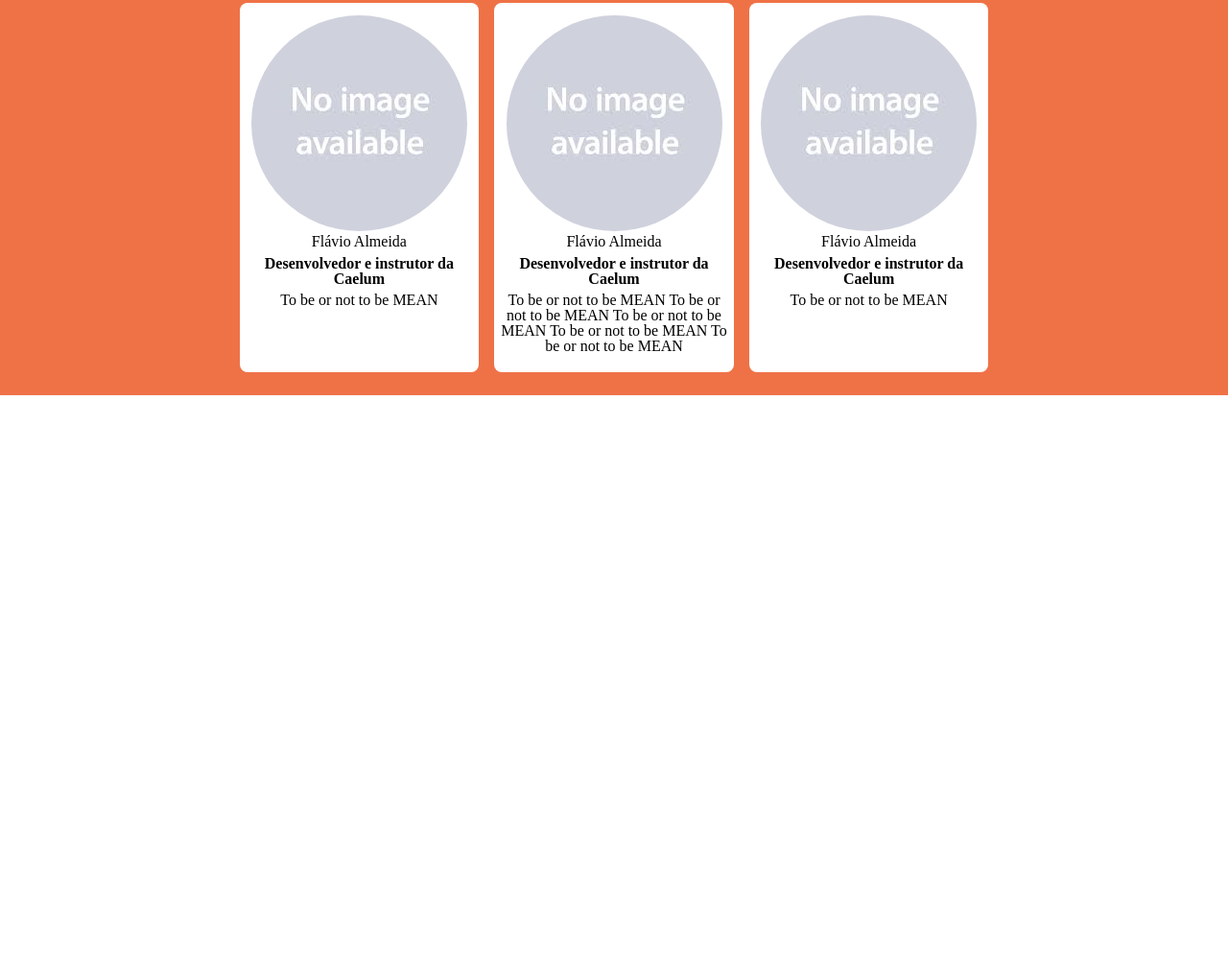
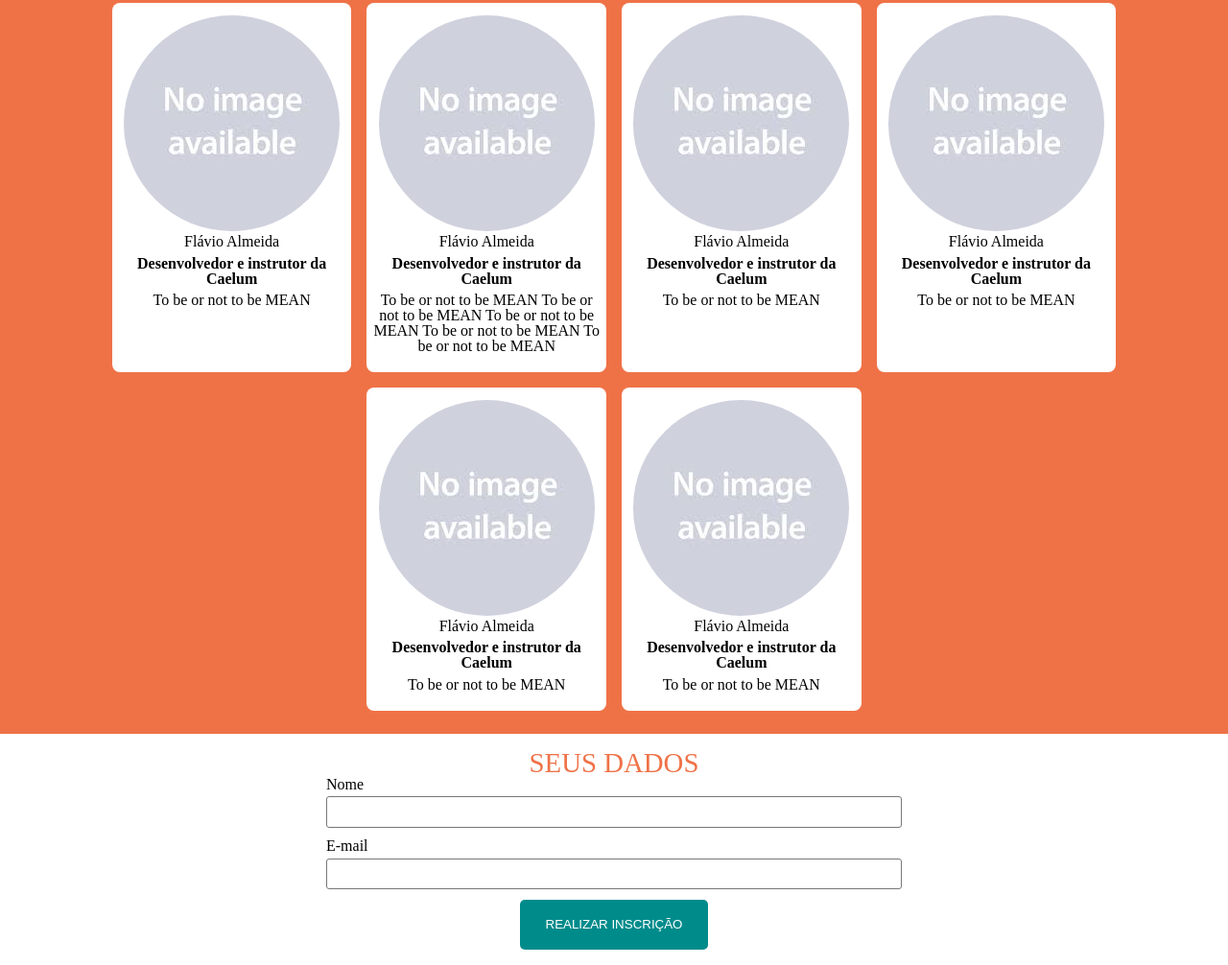
Before and after one commit to VictorMann/frontend-proj-conclusao, a plain HTML site: page index.html in a window 1280 px wide. Shown: the part 579-1585 px from the top of the page at 96% size. Before the commit the page ends 991 px from the top, so only its background shows below. Drawn offline with Linux system fonts and the light colour scheme.

Commit message:
adicionando comportamento

```diff
--- /dev/null
+++ b/css/formulario.css
@@ -0,0 +1,51 @@
+.panel-form,
+.panel-form * {
+    box-sizing: border-box;
+}
+.panel-form {
+    display: flex;
+    justify-content: center;
+    padding: 1rem;
+    text-align: center;
+}
+.panel-form form {
+    width: 600px;
+}
+legend {
+    text-transform: uppercase;
+    font-size: 1.8em;
+    color: #ef7247;
+}
+.form-field {
+    text-align: initial;
+    margin-bottom: .7rem;
+}
+.form-field label {
+    display: block;
+    margin-bottom: .3em;
+}
+.form-field input {
+    width: 100%;
+    font-size: 1.05em;
+    border: 1px solid #777;
+    padding: .3em .5em;
+    border-radius: 3px;
+
+    transition: box-shadow .2s;
+}
+.form-field input,
+.form-field input:focus,
+.form-field input:active {
+    outline: none;
+}
+.form-field input:focus {
+    box-shadow: 0 0 6px 1px rgba(39, 171, 171, .6);
+}
+.panel-form button {
+    background: darkcyan;
+    color: white;
+    text-transform: uppercase;
+    padding: 1.4em 2em;
+    border: none;
+    border-radius: 5px;
+}
--- a/index.html
+++ b/index.html
@@ -8,14 +8,15 @@
 <link rel="stylesheet" href="css/header.css">
 <link rel="stylesheet" href="css/about.css">
 <link rel="stylesheet" href="css/palestrantes.css">
+<link rel="stylesheet" href="css/formulario.css">
 </head>
 <body>
 <header class="header">
 
     <nav>
         <ul id="nav-bar">
-            <li><a href="#">Sobre</a></li>
-            <li><a href="#">Palestrantes</a></li>
+            <li><a href="#panel-about">Sobre</a></li>
+            <li><a href="#panel-palestrantes">Palestrantes</a></li>
         </ul>
     </nav>
 
@@ -26,12 +27,12 @@
         </section>
 
         <section class="sec-inscreva">
-            <a href="#">inscreva-se</a>
+            <a href="#panel-form">inscreva-se</a>
         </section>
     </div>
 
 </header>
-<section class="panel-about">
+<section class="panel-about" id="panel-about">
     <h2>Muito conteúdo: do frontend ao backend</h2>
     <h3>30 de Maio de 2017 - na Cidade Maravilhosa</h3>
     <p>
@@ -45,7 +46,7 @@
         estar aqui.
     </p>
 </section>
-<section class="panel-palestrantes">
+<section class="panel-palestrantes" id="panel-palestrantes">
     <h2>Palestrantes</h2>
     <h3>Aprenda com paestrantes que são referência no mercado</h3>
     <ul class="lista-palestrantes">
@@ -79,7 +80,47 @@
                 <p class="description">To be or not to be MEAN</p>
             </div>
         </li>
+        <li>
+            <div class="fig-palestrante"><img src="img/palestrantes/placeholder.jpeg" alt="Palestrante"></div>
+            <div class="desc-palestrante">
+                <p class="author">Flávio Almeida</p>
+                <p class="profission">Desenvolvedor e instrutor da Caelum</p>
+                <p class="description">To be or not to be MEAN</p>
+            </div>
+        </li>
+        <li>
+            <div class="fig-palestrante"><img src="img/palestrantes/placeholder.jpeg" alt="Palestrante"></div>
+            <div class="desc-palestrante">
+                <p class="author">Flávio Almeida</p>
+                <p class="profission">Desenvolvedor e instrutor da Caelum</p>
+                <p class="description">To be or not to be MEAN</p>
+            </div>
+        </li>
+        <li>
+            <div class="fig-palestrante"><img src="img/palestrantes/placeholder.jpeg" alt="Palestrante"></div>
+            <div class="desc-palestrante">
+                <p class="author">Flávio Almeida</p>
+                <p class="profission">Desenvolvedor e instrutor da Caelum</p>
+                <p class="description">To be or not to be MEAN</p>
+            </div>
+        </li>
     </ul>
 </section>
+<section class="panel-form" id="panel-form">
+    <form action="">
+        <legend>Seus dados</legend>
+        <div class="form-field">
+            <label for="nome">Nome</label>
+            <input id="nome">
+        </div>
+        <div class="form-field">
+                <label for="email">E-mail</label>
+                <input type="email" id="email">
+            </div>
+        <button>realizar inscrição</button>
+    </form>
+</section>
+<script src="js/jquery.js"></script>
+<script src="js/index.js"></script>
 </body>
 </html>
--- /dev/null
+++ b/js/index.js
@@ -0,0 +1,23 @@
+function ativaScrollSuave (elem) {
+
+    $(elem).click(function (event) {
+
+        event.preventDefault();
+        // obtem o destino do link que é um elemento
+        // da própria página
+        let target = $(this).attr('href');
+
+        // realiza o rolamento suavemente
+        $('html, body').animate({
+            scrollTop: $(target).offset().top
+        }, 500);
+
+        // aplica foco ao 1° campo do formulário
+        if (target.match(/form/))
+            $(target).find(':input:first').focus();
+    })
+}
+
+ativaScrollSuave('a[href*=panel-about]');
+ativaScrollSuave('a[href*=panel-palestrantes]');
+ativaScrollSuave('a[href*=panel-form]');
```
